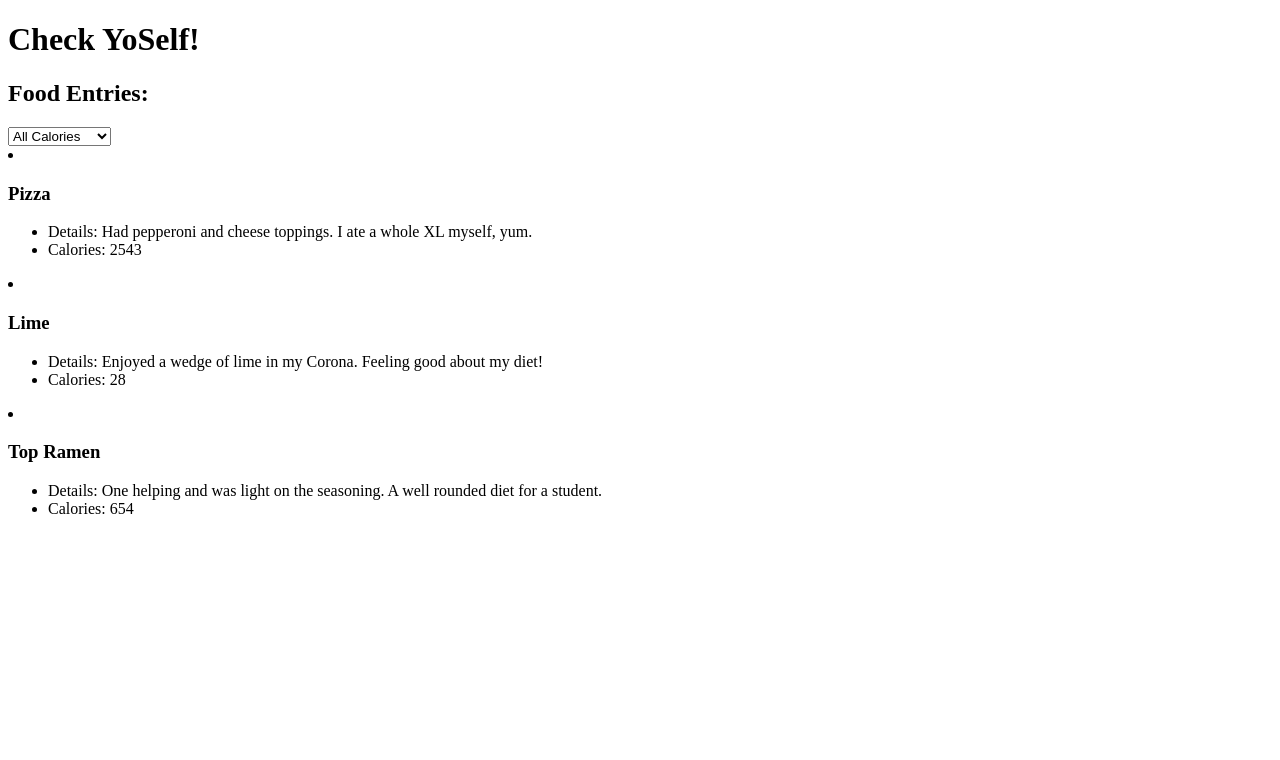
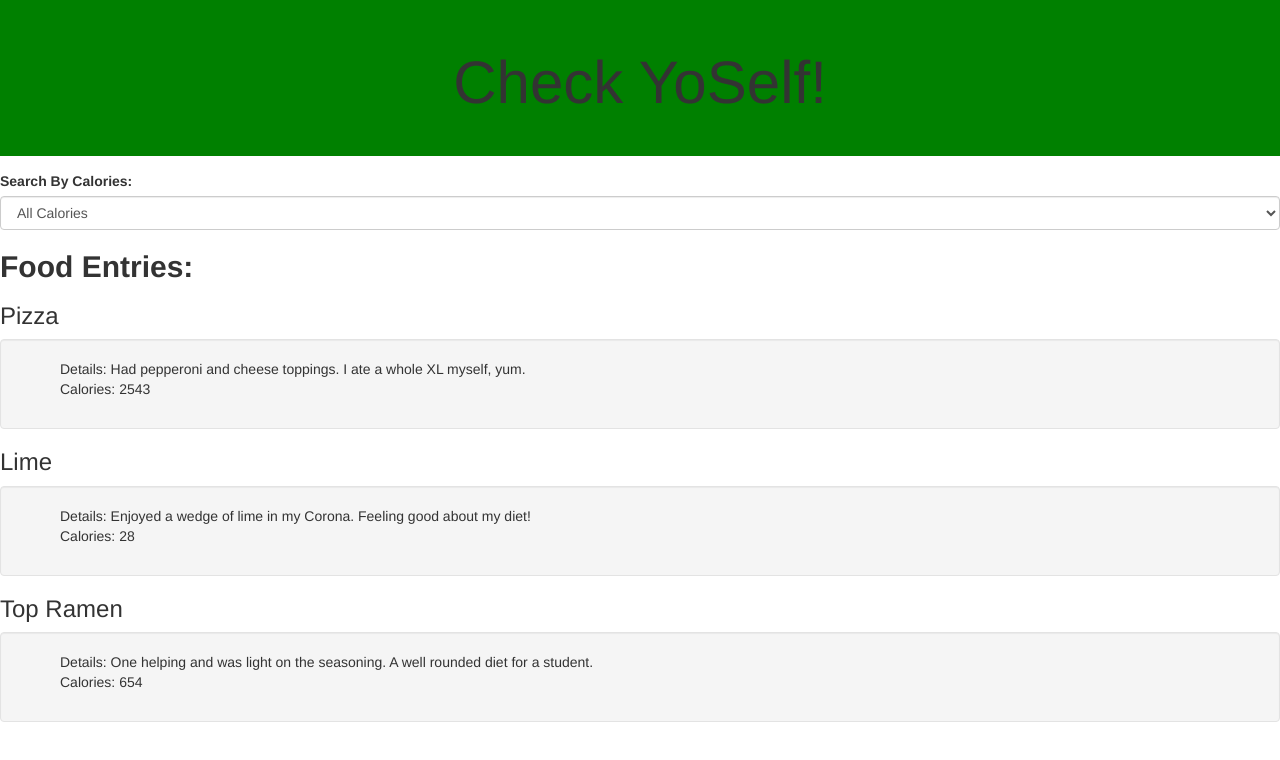
Before and after one commit to danlauby/check-yourself, an Angular app: page / in a window 1280 px wide. Shown: the top 760 px of the page. Built offline with nearby package versions, Linux system fonts and the light colour scheme.

Commit message:
Add bootstrap

```diff
--- a/src/app/app.component.css
+++ b/src/app/app.component.css
@@ -0,0 +1,10 @@
+.header {
+  background-color: green;
+  text-align: center;
+  padding: 30px;
+  margin-bottom: 15px;
+}
+
+h1 {
+  font-size: 60px;
+}
--- a/src/app/app.component.html
+++ b/src/app/app.component.html
@@ -1,5 +1,8 @@
-<h1>
-  {{title}}
-</h1>
+<div class="header">
+  <h1>
+    {{title}}
+  </h1>
+</div>
+
 
   <app-entry-list [childEntryList]="masterEntryList"></app-entry-list>
--- a/src/app/entry-list/entry-list.component.css
+++ b/src/app/entry-list/entry-list.component.css
@@ -0,0 +1,8 @@
+li {
+  list-style-type: none;
+}
+
+h2 {
+  font-weight: bold;
+  font-size: 30px;
+}
--- a/src/app/entry-list/entry-list.component.html
+++ b/src/app/entry-list/entry-list.component.html
@@ -1,17 +1,19 @@
-<h2>Food Entries:</h2>
-
 <div class="filterbox">
-     <select  (change)="onChange($event.target.value)">
+  <label for="calories">Search By Calories:</label>
+     <select class="form-control" (change)="onChange($event.target.value)">
        <option value="allCalories" selected="selected">All Calories</option>
        <option value="highCalories">High Calories</option>
        <option value="lowCalories">Low Calories</option>
      </select>
    </div>
 
+   <h2>Food Entries:</h2>
 
   <li *ngFor="let entry of childEntryList | calories:filterByCalories"><h3>{{entry.food}}</h3>
+    <div class="well">
     <ul>
       <li>Details: {{entry.details}}</li>
       <li>Calories: {{entry.calories}}</li>
     </ul>
+  </div>
   </li>
--- a/src/index.html
+++ b/src/index.html
@@ -6,7 +6,7 @@
   <base href="/">
 
   <meta name="viewport" content="width=device-width, initial-scale=1">
-  <link rel="icon" type="image/x-icon" href="favicon.ico">
+  <link href="https://maxcdn.bootstrapcdn.com/bootstrap/3.3.7/css/bootstrap.min.css" rel="stylesheet" integrity="sha384-BVYiiSIFeK1dGmJRAkycuHAHRg32OmUcww7on3RYdg4Va+PmSTsz/K68vbdEjh4u" crossorigin="anonymous">
 </head>
 <body>
   <app-root>Loading...</app-root>
```
Lines whose indentation alone changed are shown as unchanged.
